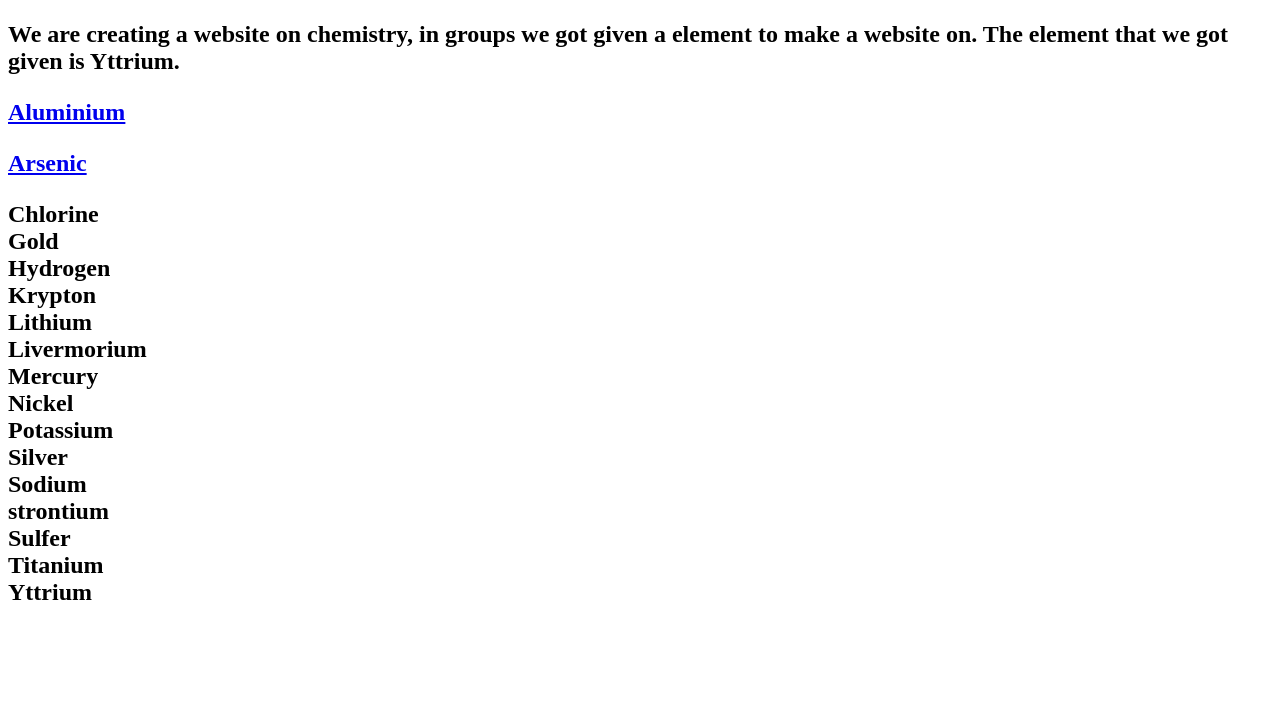
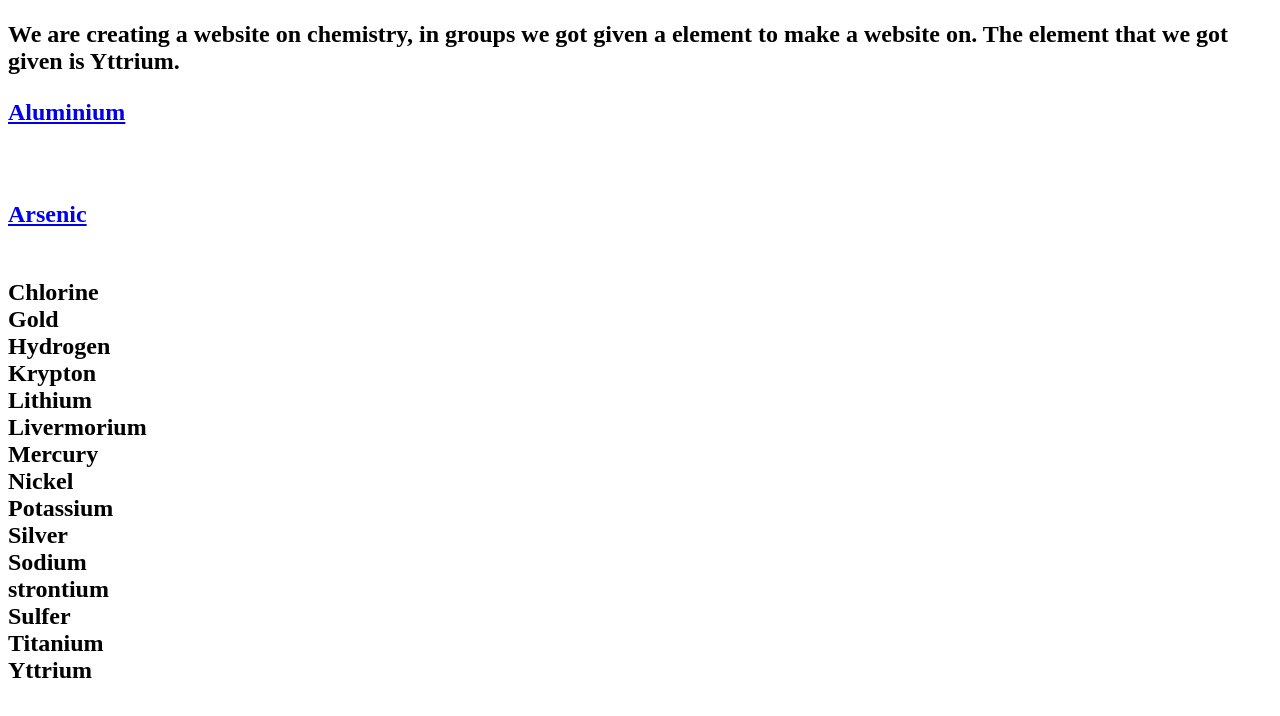
Before and after one commit to IzakEc/IzakEc.github.io, a plain HTML site: page index.html in a window 1280 px wide. Shown: the part 48-764 px from the top of the page. Drawn offline with Linux system fonts and the light colour scheme.

Commit message:
Update index.html

```diff
--- a/index.html
+++ b/index.html
@@ -7,8 +7,8 @@
   <p>We are creating a website on chemistry, in groups we got given a element to make a website on.
       The element that we got given is Yttrium.</p>
 
-      <p><a href="aluminium.html">Aluminium</a></p>
-      <p><a href="arsenic.html">Arsenic<a/></p>
+      <p><a href="aluminium.html">Aluminium</a></p><br>
+      <p><a href="arsenic.html">Arsenic<a/></p><br>
     Chlorine<br>
     Gold<br>
     Hydrogen<br>
```
